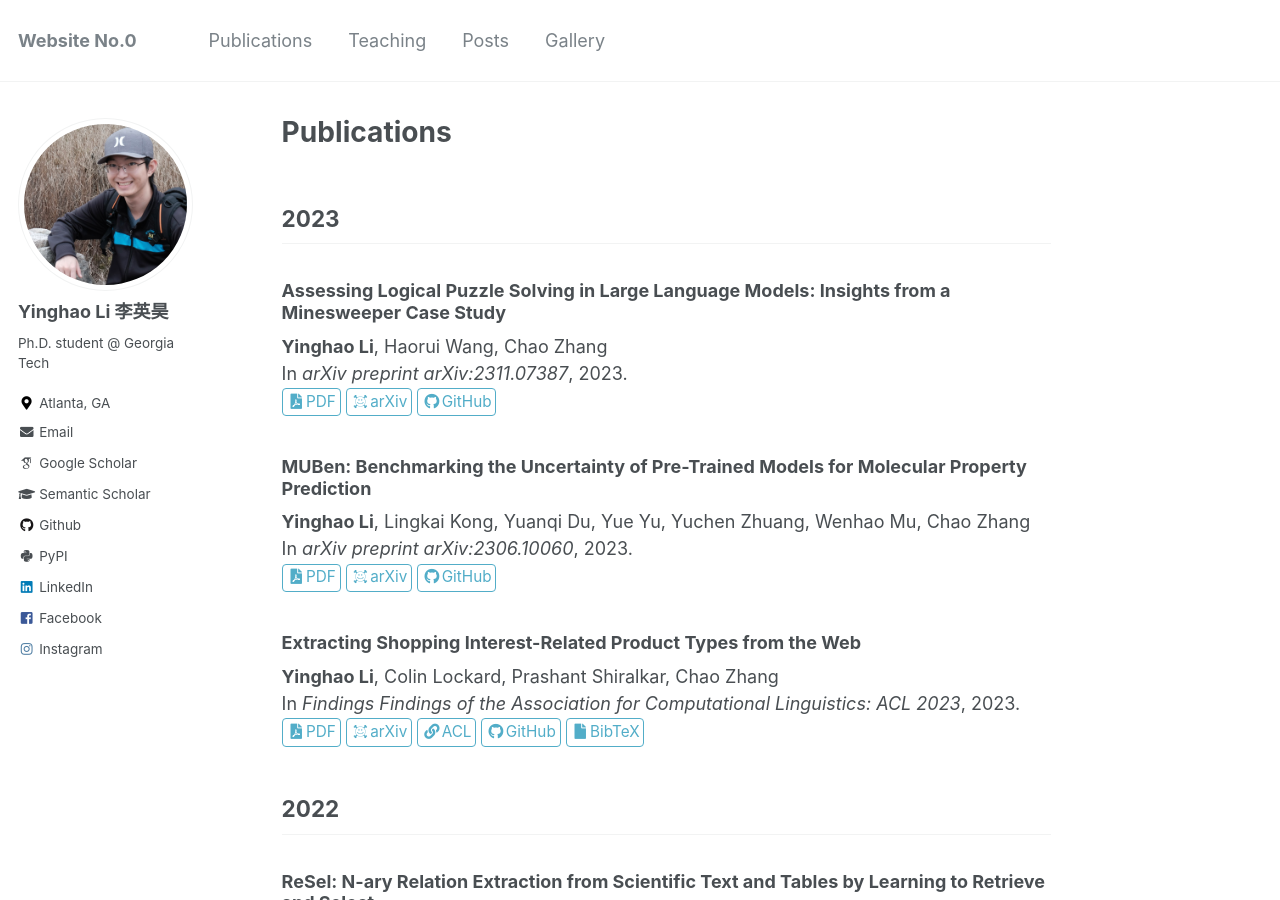
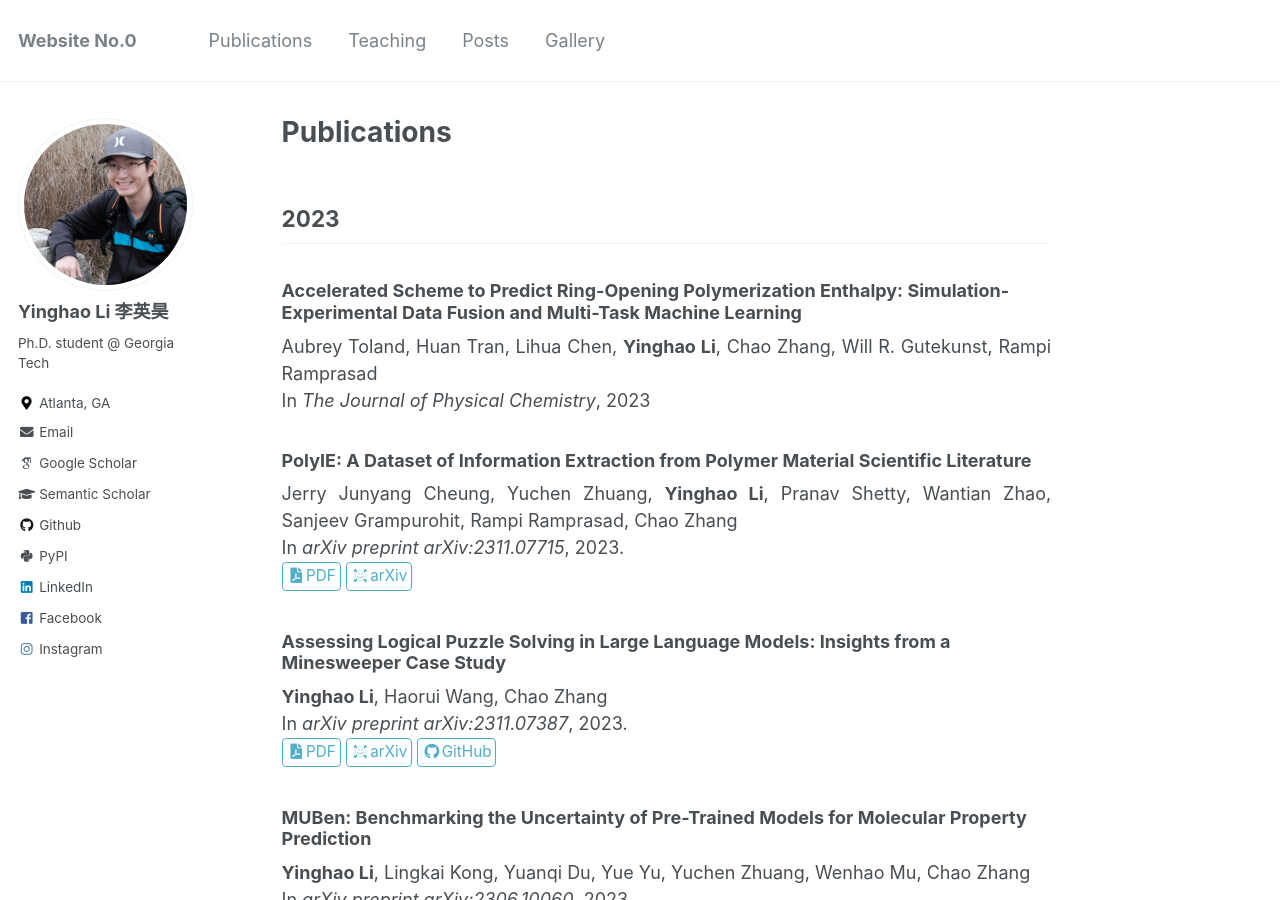
Before and after one commit to Yinghao-Li/Yinghao-Li.github.io, a Jekyll site: the page built from _pages/publications.md, in a window 1280 px wide and 900 px high. Built offline with Jekyll 4.4.1, drawn with Linux system fonts in a browser that asks for light colours; some web fonts are replaced.

Commit message:
Update publication list

```diff
--- a/_pages/publications.md
+++ b/_pages/publications.md
@@ -12,6 +12,17 @@ author_profile: true
 
 2023
 ---
+
+### Accelerated Scheme to Predict Ring-Opening Polymerization Enthalpy: Simulation-Experimental Data Fusion and Multi-Task Machine Learning
+Aubrey Toland, Huan Tran, Lihua Chen, **Yinghao Li**, Chao Zhang, Will R. Gutekunst, Rampi Ramprasad
+In *The Journal of Physical Chemistry*, 2023
+
+### PolyIE: A Dataset of Information Extraction from Polymer Material Scientific Literature
+Jerry Junyang Cheung, Yuchen Zhuang, **Yinghao Li**, Pranav Shetty, Wantian Zhao, Sanjeev Grampurohit, Rampi Ramprasad, Chao Zhang
+In *arXiv preprint arXiv:2311.07715*, 2023.
+[<i class="fas fa-fw fa-file-pdf" aria-hidden="true"></i>PDF](https://arxiv.org/pdf/2311.07715.pdf){: .btn--research}
+[<i class="ai-fw ai ai-arxiv"></i>arXiv](https://arxiv.org/abs/2311.07715){: .btn--research}
+
 ### Assessing Logical Puzzle Solving in Large Language Models: Insights from a Minesweeper Case Study
 **Yinghao Li**, Haorui Wang, Chao Zhang
 In *arXiv preprint arXiv:2311.07387*, 2023.
```
